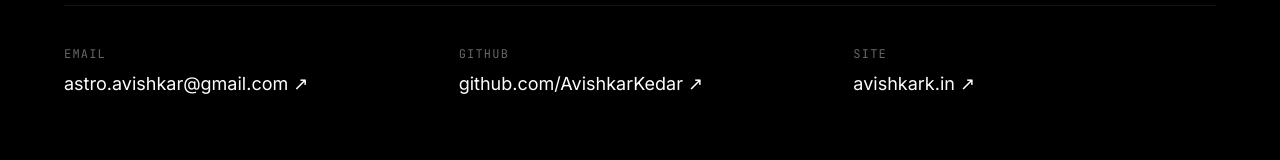
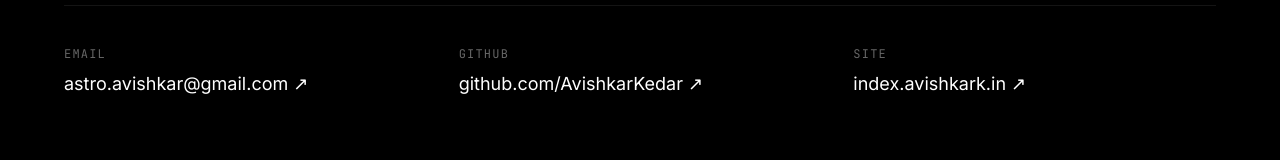
Before and after one commit to AvishkarKedar/index-projects, a React (Vite) app: page / in a window 1280 px wide. Shown: the part 3099-3259 px from the top of the page. Built offline with nearby package versions, Linux system fonts and the light colour scheme; the HTML template or start-up script is replaced by a standard one.

Commit message:
Point Site link to index subdomain instead of root domain

```diff
--- a/src/components/Contact.tsx
+++ b/src/components/Contact.tsx
@@ -3,7 +3,7 @@ import { motion } from 'framer-motion'
 const links = [
   { label: 'Email', value: 'astro.avishkar@gmail.com', href: 'mailto:astro.avishkar@gmail.com' },
   { label: 'GitHub', value: 'github.com/AvishkarKedar', href: 'https://github.com/AvishkarKedar' },
-  { label: 'Site', value: 'avishkark.in', href: 'https://avishkark.in' },
+  { label: 'Site', value: 'index.avishkark.in', href: 'https://index.avishkark.in' },
 ]
 
 export default function Contact() {
```
